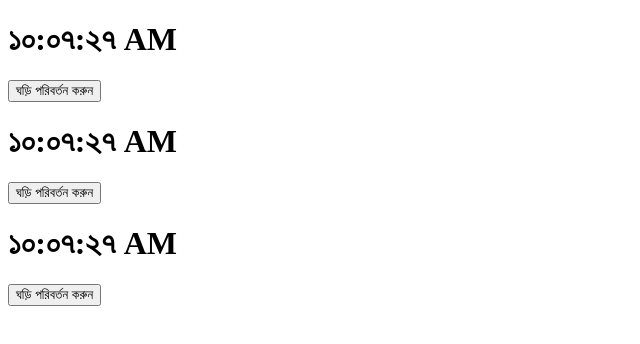
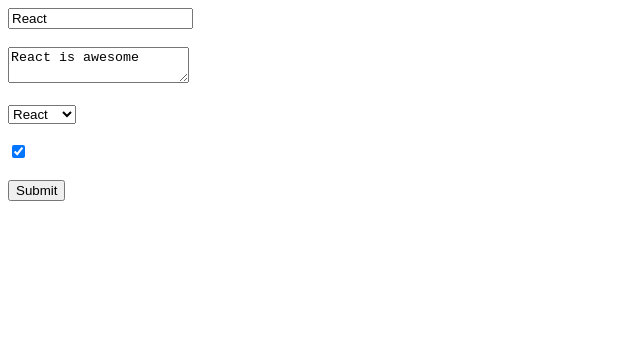
Before and after one commit to asifhjahid/react-practice, a React (Create React App) app: page / in a window 1280 px wide. Shown: the top 344 px of the page, without its empty margins (0-640 px from the left). Built offline with nearby package versions, Linux system fonts and the light colour scheme.

Commit message:
form handling

```diff
--- a/src/App.js
+++ b/src/App.js
@@ -1,13 +1,16 @@
 import React from 'react';
-import ClockList from './components/ClockList';
+import Form from './components/Form';
+// import ClockList from './components/ClockList';
 // import Clock from './components/Clock
 
 
 function App() {
-  const quantities = [1,2,3]
-  return <div>
-     <ClockList quantities={quantities} />
-    </div>;
+
+  return (
+    <div>
+      <Form />
+    </div>
+  )
 }
 
 export default App;
--- /dev/null
+++ b/src/components/Form.js
@@ -0,0 +1,87 @@
+import React, { Component } from 'react'
+
+export default class Form extends Component {
+    state={
+        title:'React',
+        text:'React is awesome',
+        library:'React',
+        isAwesome:'true'
+    }
+    handleChange = (e)=>{
+       if(e.target.type==='text'){
+        this.setState({
+            title:e.target.value,
+
+        });
+       }else if(e.target.type==='textarea'){
+         this.setState({
+             text:e.target.value,
+         });
+       }else if(e.target.type==='select-one'){
+
+           this.setState({
+               library:e.target.value,
+           });
+       }else if(e.target.type==='checkbox'){
+
+        this.setState({
+            isAwesome:e.target.checked,
+        });
+        }else{
+           console.log(e.target.type);
+           console.log(`nothing here`);
+       }
+
+    }
+
+    submitHandler =(e)=>{
+        const {title ,text,library,isAwesome} = this.state;
+            e.preventDefault();
+            console.log(title,text,library,isAwesome);
+    }
+    render() {
+        const {title ,text,library,isAwesome} = this.state;
+        return (
+            <div>
+                <form onSubmit={this.submitHandler}>
+                    <input
+                    type='text'
+                    placeholder='Enter title'
+                    value={title}
+                    onChange={this.handleChange}
+                     />
+                    <br/>
+                    <br/>
+
+                    <textarea
+                    name='text'
+                    value={text}
+                    onChange={this.handleChange}
+                    />
+                    <br/>
+                    <br/>
+
+                    <select value={library} onChange={this.handleChange}>
+                        <option value='React'>React</option>
+                        <option value='Angular'>Angular</option>
+                        <option value='Vue'>Vue</option>
+                    </select>
+
+                    <br/>
+                    <br/>
+
+                    <input
+                    type='checkbox'
+                    checked={isAwesome}
+                    onChange={this.handleChange}
+                    />
+                    <br/>
+                    <br/>
+                    <input type='submit' value='Submit' />
+                </form>
+
+
+            </div>
+        )
+    }
+}
```
